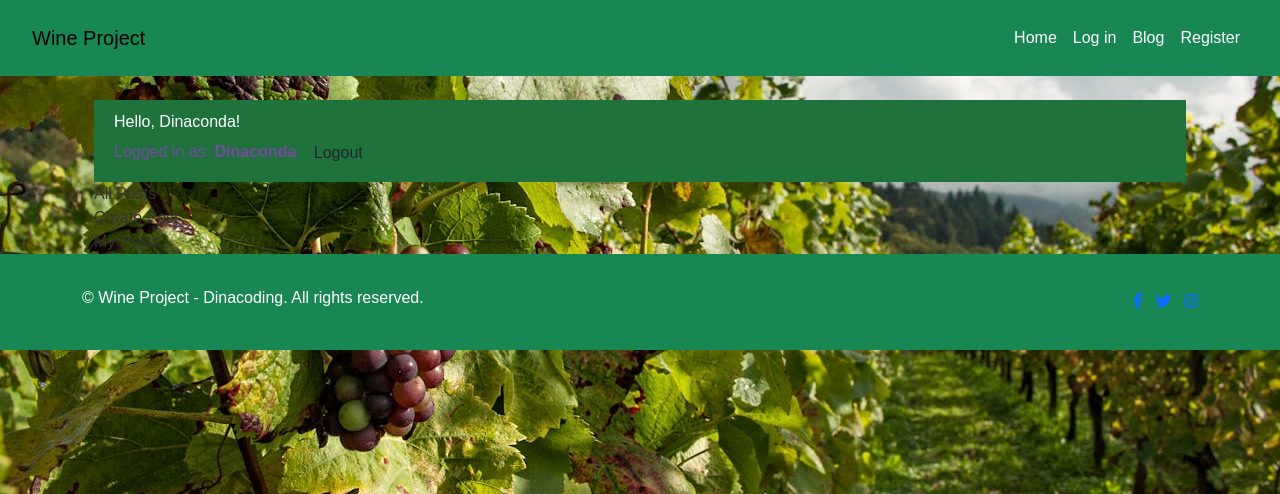
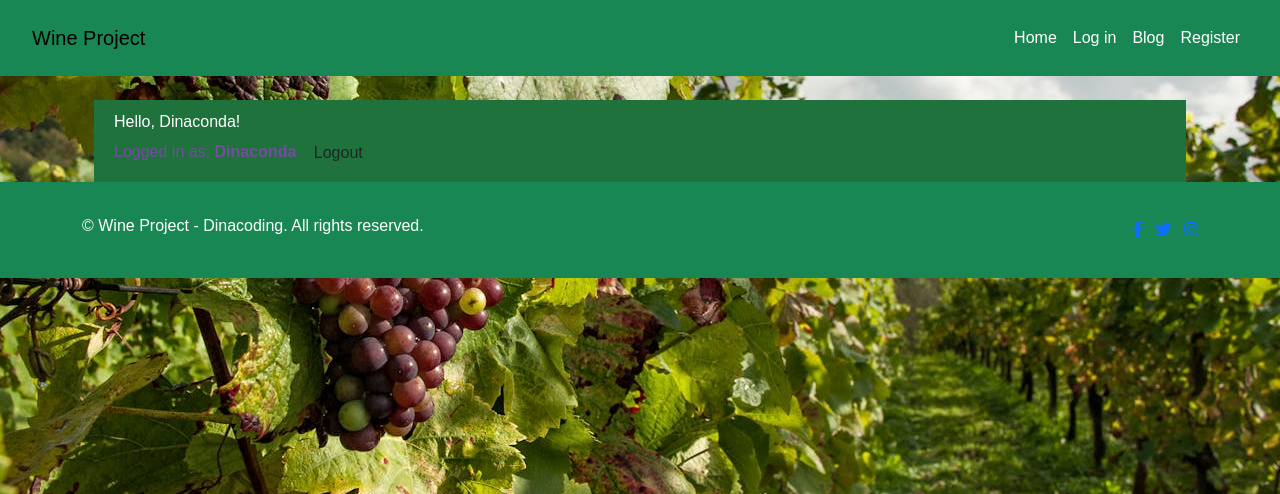
Before and after one commit to Dinacoding/wine_project, a Django app: page /blog/ in a window 1280 px wide. Shown: the top 494 px of the page. Run offline with Django 5.2, Linux system fonts and the light colour scheme; a user stored in the database is signed in; data that the repository does not hold is empty.

Commit message:
Remove the nav in blog.html

```diff
--- a/wine_app/templates/wine_app/blog.html
+++ b/wine_app/templates/wine_app/blog.html
@@ -33,14 +33,6 @@
                     {% endfor %}
                 </div>
             {% endif %}
-
-            <nav class="navigation">
-                <a href="{% url 'post_list' %}" class="nav-link">All Posts</a>
-                {% if user.is_authenticated %}
-                    <a href="{% url 'create_post' %}" class="nav-link">Create Post</a>
-                    <a href="{% url 'my_posts' %}" class="nav-link">My Posts</a>
-                {% endif %}
-            </nav>
         </main>
     </div>
 </body>
```
